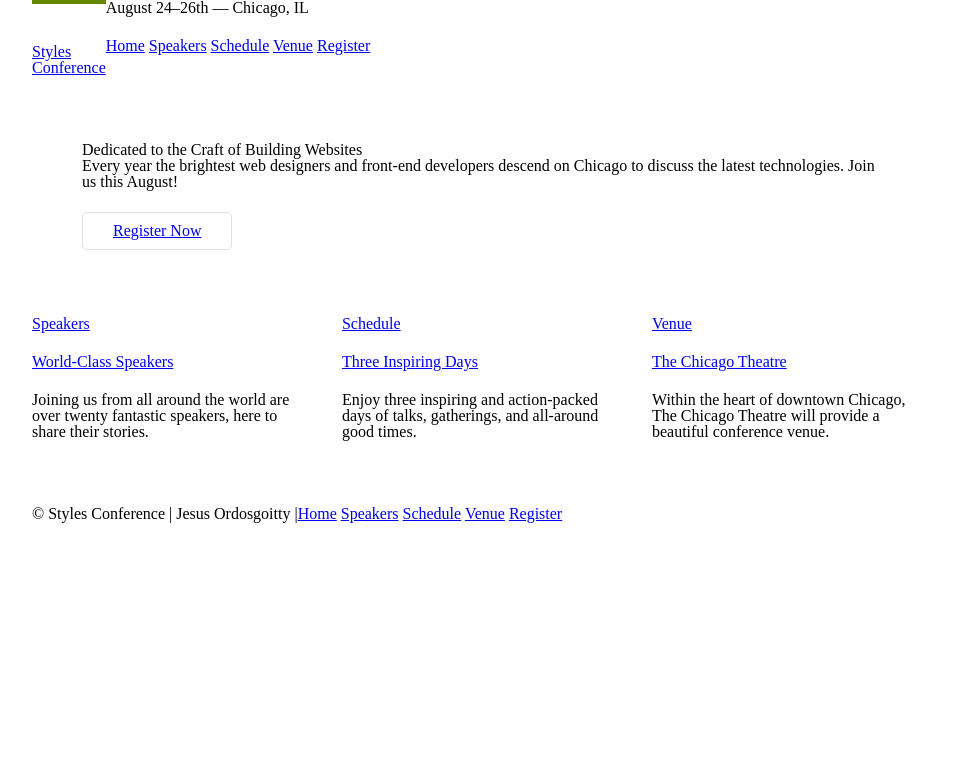
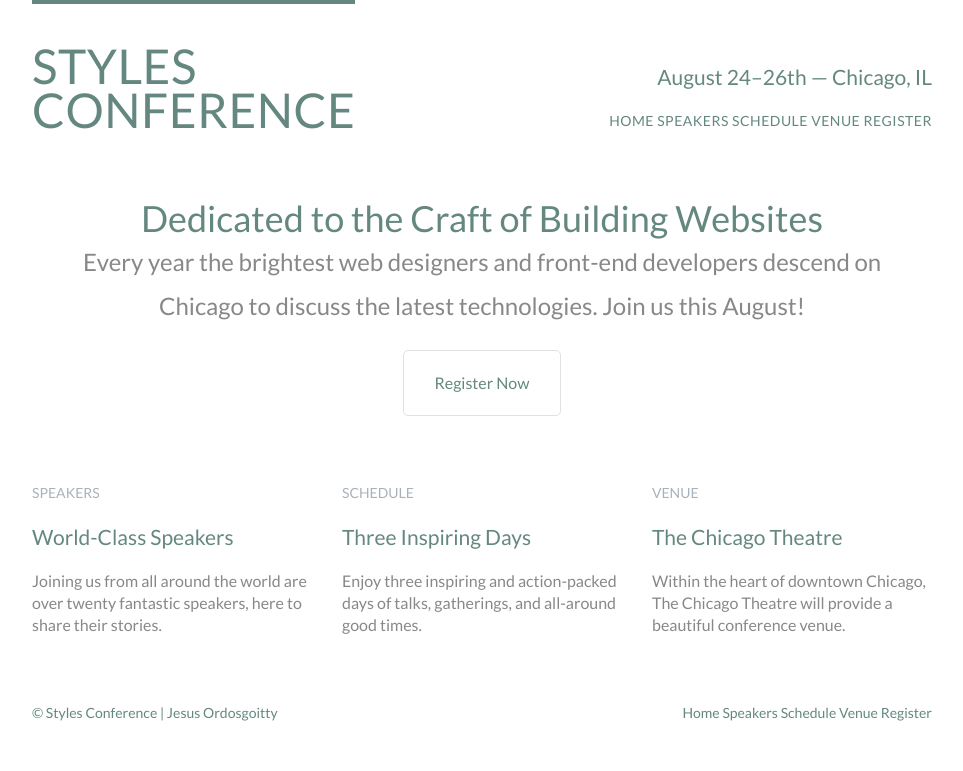
Before and after one commit to jesuodz/fcc-frontend-projects, a plain HTML site: page style-conference/index.html in a window 1280 px wide. Shown: the whole page, without its empty margins (158-1121 px from the left). Drawn offline with Linux system fonts and the light colour scheme.

Commit message:
Add typography styles

```diff
--- a/style-conference/index.html
+++ b/style-conference/index.html
@@ -5,6 +5,7 @@
         <title>Styles Conference</title>
         <meta charset="utf-8">
         <link rel="stylesheet" href="main.css">
+        <link href="https://fonts.googleapis.com/css?family=Lato" rel="stylesheet">
     </head>
 
     <body>
@@ -17,9 +18,9 @@
                 <a href="index.html">Styles <br> Conference</a>
             </h1>
 
-            <h3>August 24&ndash;26th &mdash; Chicago, IL</h3>
+            <h3 class="tagline">August 24&ndash;26th &mdash; Chicago, IL</h3>
 
-            <nav>
+            <nav class="nav primary-nav">
                 <a href="index.html">Home</a>
                 <a href="speakers.html">Speakers</a>
                 <a href="schedule.html">Schedule</a>
@@ -47,7 +48,7 @@
 
             <!-- SPEAKERS -->
 
-            <section class="col-1-3">
+            <section class="teaser col-1-3">
 
                 <a href="speakers.html">
                     <h5>Speakers</h5>
@@ -59,31 +60,35 @@
 
                 SCHEDULE
 
-            --><section class="col-1-3">
+            --><section class="teaser col-1-3">
+
                 <a href="schedule.html">
                     <h5>Schedule</h5>
                     <h3>Three Inspiring Days</h3>
                 </a>
                 <p>Enjoy three inspiring and action-packed days of talks, gatherings, and all-around good times.</p>
+
             </section><!--
 
                 VENUE
 
-            --><section class="col-1-3">
+            --><section class="teaser col-1-3">
+
                 <a href="venue.html">
                     <h5>Venue</h5>
                     <h3>The Chicago Theatre</h3>
                 </a>
                 <p>Within the heart of downtown Chicago, The Chicago Theatre will provide a beautiful conference venue.</p>
+
             </section>
 
         </section>
 
         <footer class="primary-footer container group">
 
-            <small>&copy; Styles Conference | Jesus Ordosgoitty | </small>
+            <small>&copy; Styles Conference | Jesus Ordosgoitty </small>
 
-            <nav>
+            <nav class="nav">
                 <a href="index.html">Home</a>
                 <a href="speakers.html">Speakers</a>
                 <a href="schedule.html">Schedule</a>
--- a/style-conference/main.css
+++ b/style-conference/main.css
@@ -54,6 +54,105 @@ table {
 
 /*
     ==========
+    Tipography
+    ==========
+*/
+
+body {
+    color: #888;
+    font: 300 16px/22px "Lato", "Open Sans", "Helvetica Neue", Helvetica, Arial, sans-serif;
+}
+
+h1, h3, h4, h5, p {
+    margin-bottom: 22px;
+}
+
+h1, h2, h3, h4 {
+    color: #648880;
+}
+
+h1 {
+    font-size: 36px;
+    line-height: 44px;
+}
+
+h2 {
+    font-size: 24px;
+    line-height: 44px;
+}
+
+h3 {
+    font-size: 21px;
+}
+
+h4 {
+    font-size: 18px;
+}
+
+h5 {
+    color: #a9b2b9;
+    font-size: 14px;
+    font-weight: 400;
+    text-transform: uppercase;
+}
+
+strong {
+    font-weight: 400;
+}
+
+cite, em {
+    font-style: italic;
+}
+
+.tagline {
+    margin: 66px 0 22px 0;
+    text-align: right;
+}
+
+.primary-nav {
+    font-size: 14px;
+    font-weight: 400;
+    letter-spacing: .5px;
+    text-transform: uppercase;
+}
+
+.primary-footer {
+    color: #648880;
+    font-size: 14px;
+    padding-bottom: 44px;
+    padding-top: 44px;
+}
+
+.primary-footer small {
+    float: left;
+    font-weight: 400;
+}
+
+/*
+    ==========
+    Links
+    ==========
+*/
+
+a:hover {
+    color: #a9b2b9;
+}
+
+a {
+    color: #648880;
+    text-decoration: none;
+}
+
+p a {
+    border-bottom: 1px solid #dfe2e5;
+}
+
+.teaser a:hover h3 {
+    color: #a9b2b9;
+}
+
+/*
+    ==========
     Grid
     ==========
 */
@@ -96,17 +195,6 @@ table {
 
 .col-2-3 {
     width: 66.66%;
-}
-
-/*
-    ==========
-    Tipography
-    ==========
-*/
-
-
-h1, h3, h4, h5, p {
-    margin-bottom: 22px;
 }
 
 /*
@@ -154,9 +242,14 @@ h1, h3, h4, h5, p {
 */
 
 .logo {
-    border-top: 4px solid #648800;
-    padding: 40px 0 22px 0;
+    border-top: 4px solid #648880;
     float: left;
+    font-size: 48px;
+    font-weight: 100;
+    letter-spacing: .5px;
+    line-height: 44px;
+    padding: 40px 0 20px 0;
+    text-transform: uppercase;
 }
 
 /*
@@ -181,5 +274,26 @@ h1, h3, h4, h5, p {
 */
 
 .hero {
+    line-height: 44px;
     padding: 22px 80px 66px 80px;
+    text-align: center;
 }
+
+.hero h2 {
+    font-size: 36px;
+}
+
+.hero p {
+    font-size: 24px;
+    font-weight: 300;
+}
+
+/*
+    ==========
+    Navigation
+    ==========
+*/
+
+.nav {
+    text-align: right;
+}
```
Also changed, not shown: style-conference/register.html (+5 -4 lines), style-conference/schedule.html (+5 -4 lines), style-conference/speakers.html (+5 -4 lines), style-conference/venue.html (+5 -4 lines).
